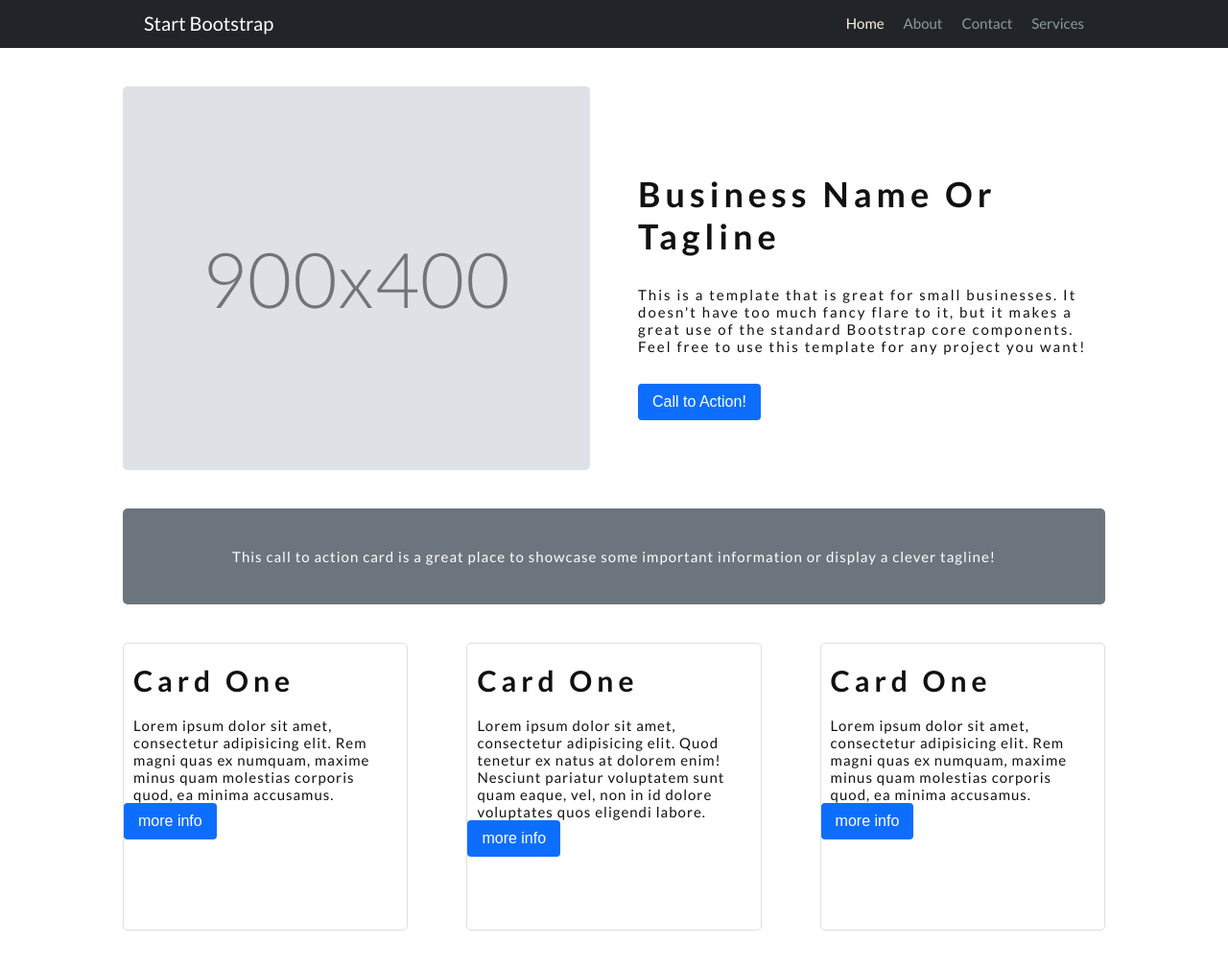
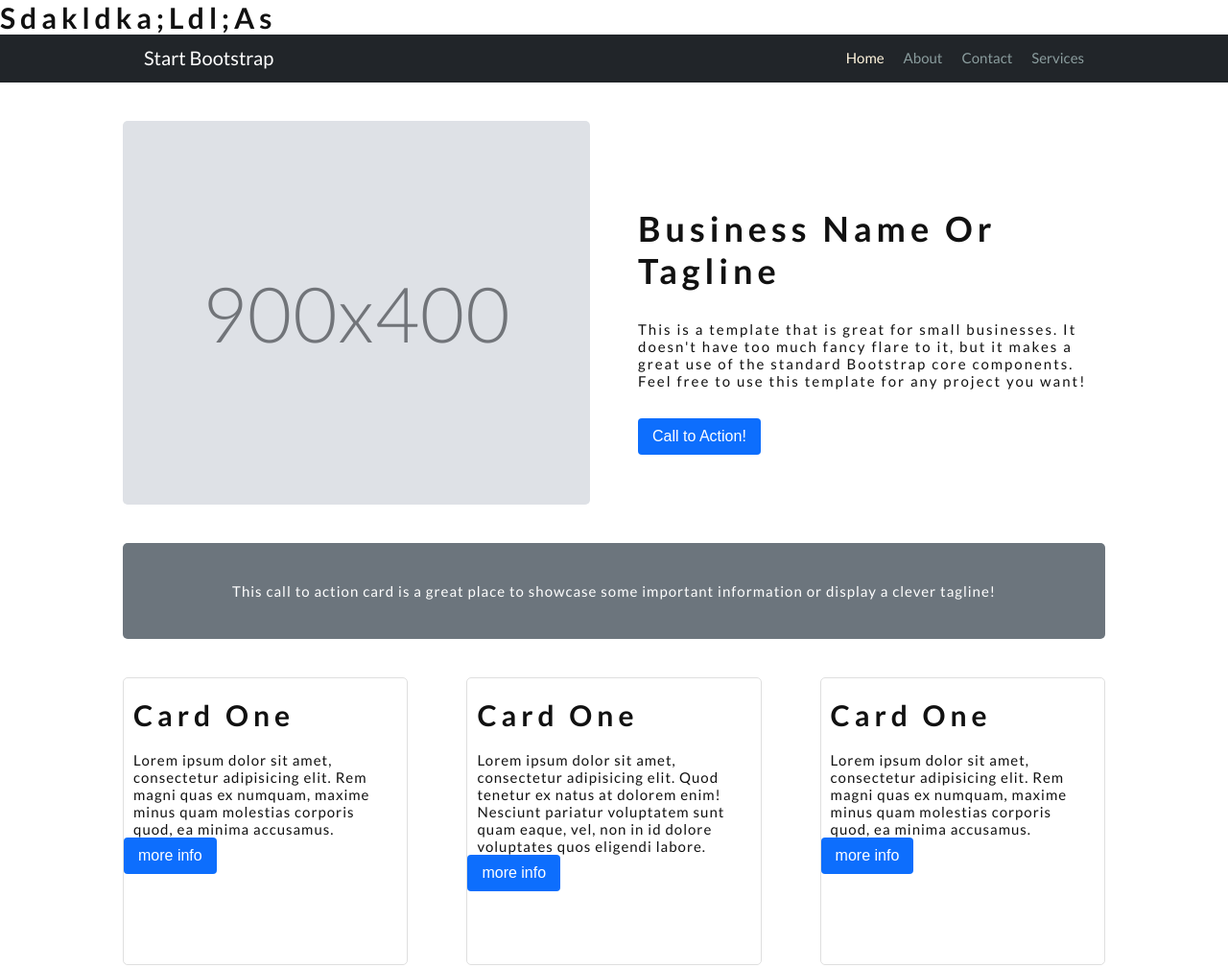
Before and after one commit to Umirzakovv/Add-smth, a plain HTML site: page index.html in a window 1280 px wide. Shown: the top 1009 px of the page at 96% size. Drawn offline with Linux system fonts and the light colour scheme; a web font is replaced by a local one.

Commit message:
add todo-box(div)

```diff
--- a/index.html
+++ b/index.html
@@ -11,6 +11,9 @@
 </head>
 <body>
   <header>
+    <div class="todo-box">
+      <h2>sdakldka;ldl;as</h2>
+    </div>
     <div class="header">
       <div class="logo">
         <a href="#">start bootstrap</a>
```
